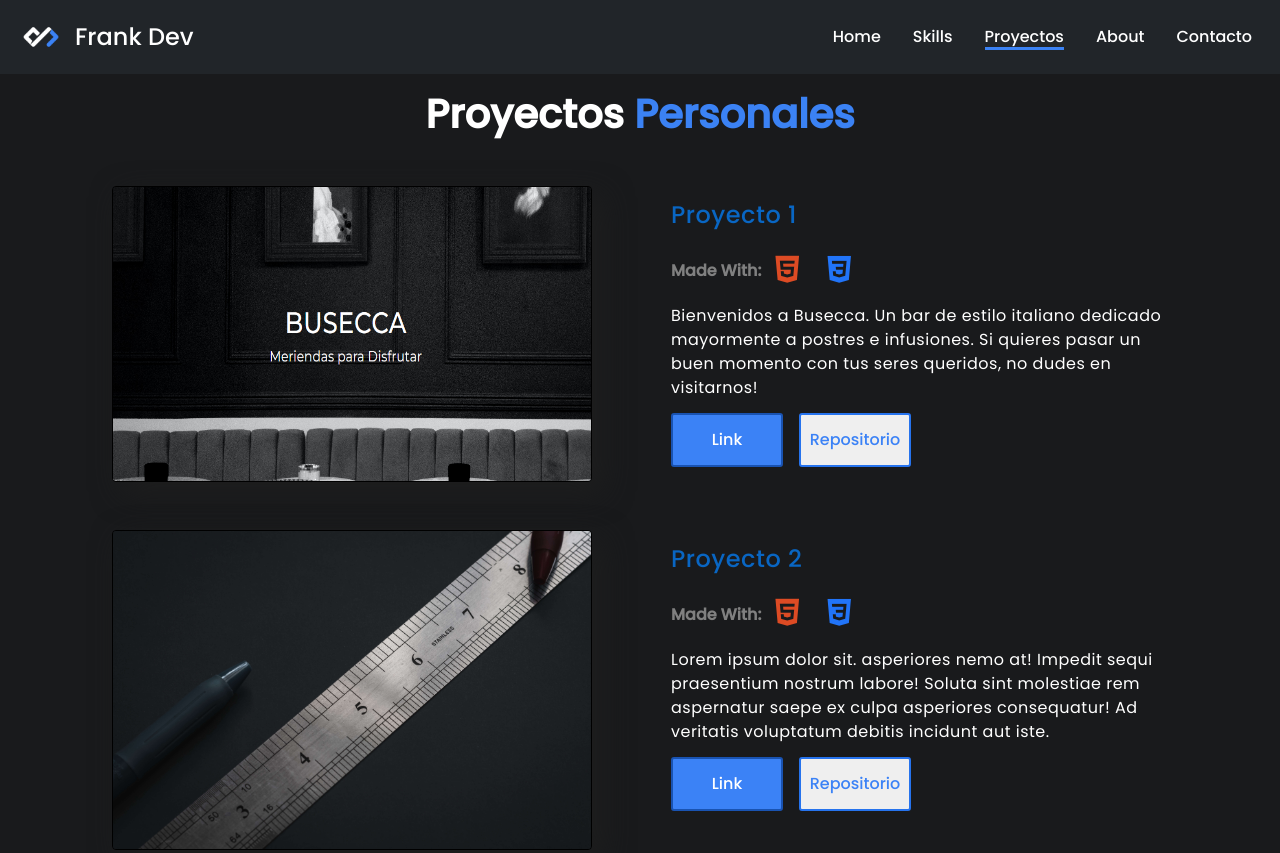
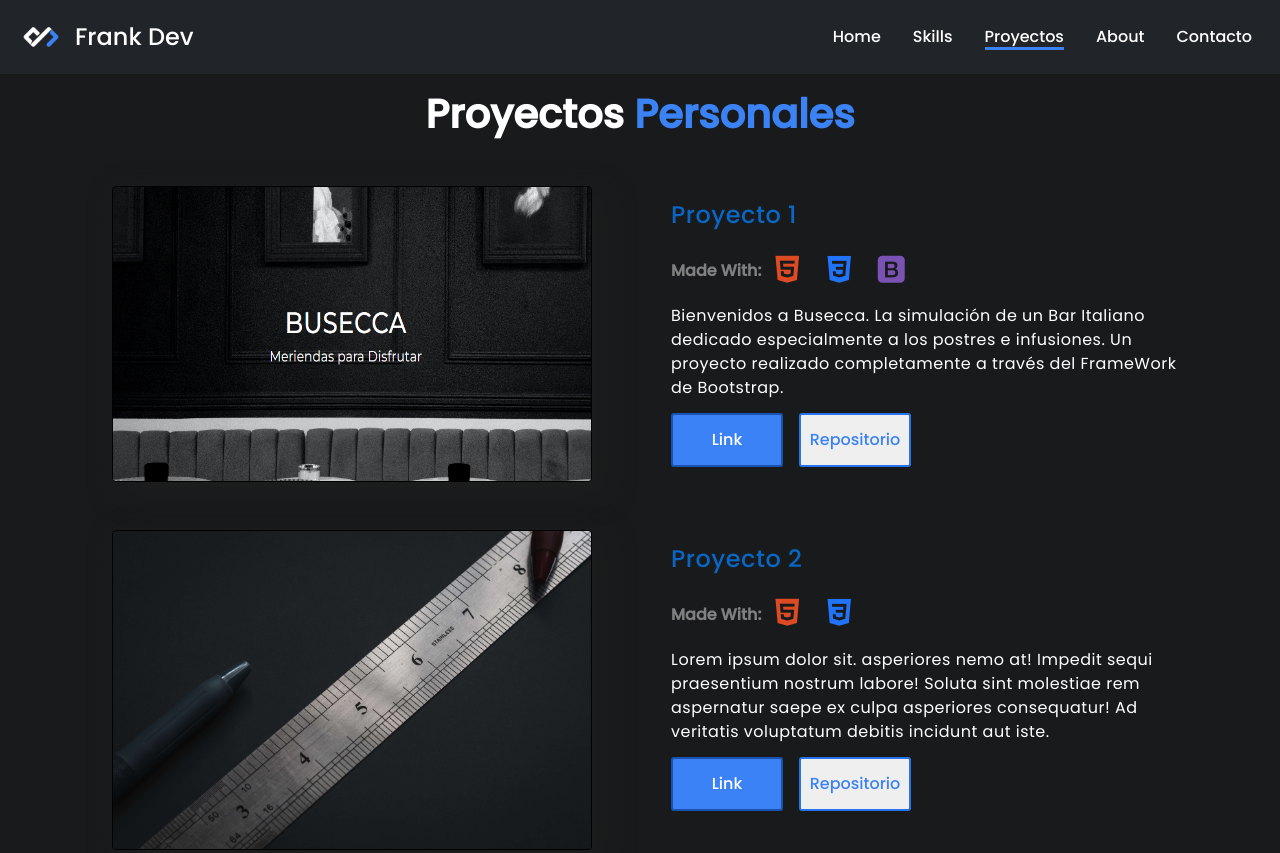
Before and after one commit to Frankito052/Frank-Dev-Portfolio, a plain HTML site: page sections/proyects.html in a window 1280 px wide. Shown: the top 853 px of the page. Drawn offline with nearby package versions, Linux system fonts and the light colour scheme.

Commit message:
Busecca cambiado y agregado bootstrap de elementos

```diff
--- a/sections/proyects.html
+++ b/sections/proyects.html
@@ -61,8 +61,9 @@
                         <b class="proList__bold">Made With:</b>
                         <li class="proList__item"><i class='bx bxl-html5 bx-md' title="HTML5"></i></li>
                         <li class="proList__item"><i class='bx bxl-css3 bx-md' title="CSS3"></i></li>
+                        <li class="proList__item"><i class='bx bxl-bootstrap bx-md' title="BootStrap"></i></li>
                     </ul>
-                    <p class="proPar">Bienvenidos a Busecca. Un bar de estilo italiano dedicado mayormente a postres e infusiones. Si quieres pasar un buen momento con tus seres queridos, no dudes en visitarnos!</p>
+                    <p class="proPar">Bienvenidos a Busecca. La simulación de un Bar Italiano dedicado especialmente a los postres e infusiones. Un proyecto realizado completamente a través del FrameWork de Bootstrap.</p>
                     <div class="divProDiv__btnDiv">
                         <a target="_blank" href="https://busecca-resto.netlify.app/"><button class="btnDiv__proBtn btnDiv__proBtn--dark">Link</button></a>
                         <a target="_blank" href="https://github.com/Frankito052/Busecca"><button class="btnDiv__proBtn btnDiv__proBtn--light">Repositorio</button></a>
--- a/styles/styles.css
+++ b/styles/styles.css
@@ -416,6 +416,10 @@ footer {
 
 .bxl-javascript {
     color: #f0d81e;
+}
+
+.bxl-bootstrap{
+    color: #7a52b3;
 }
 
 .proPar {
```
Also changed, not shown: images/githubLogo.png.
